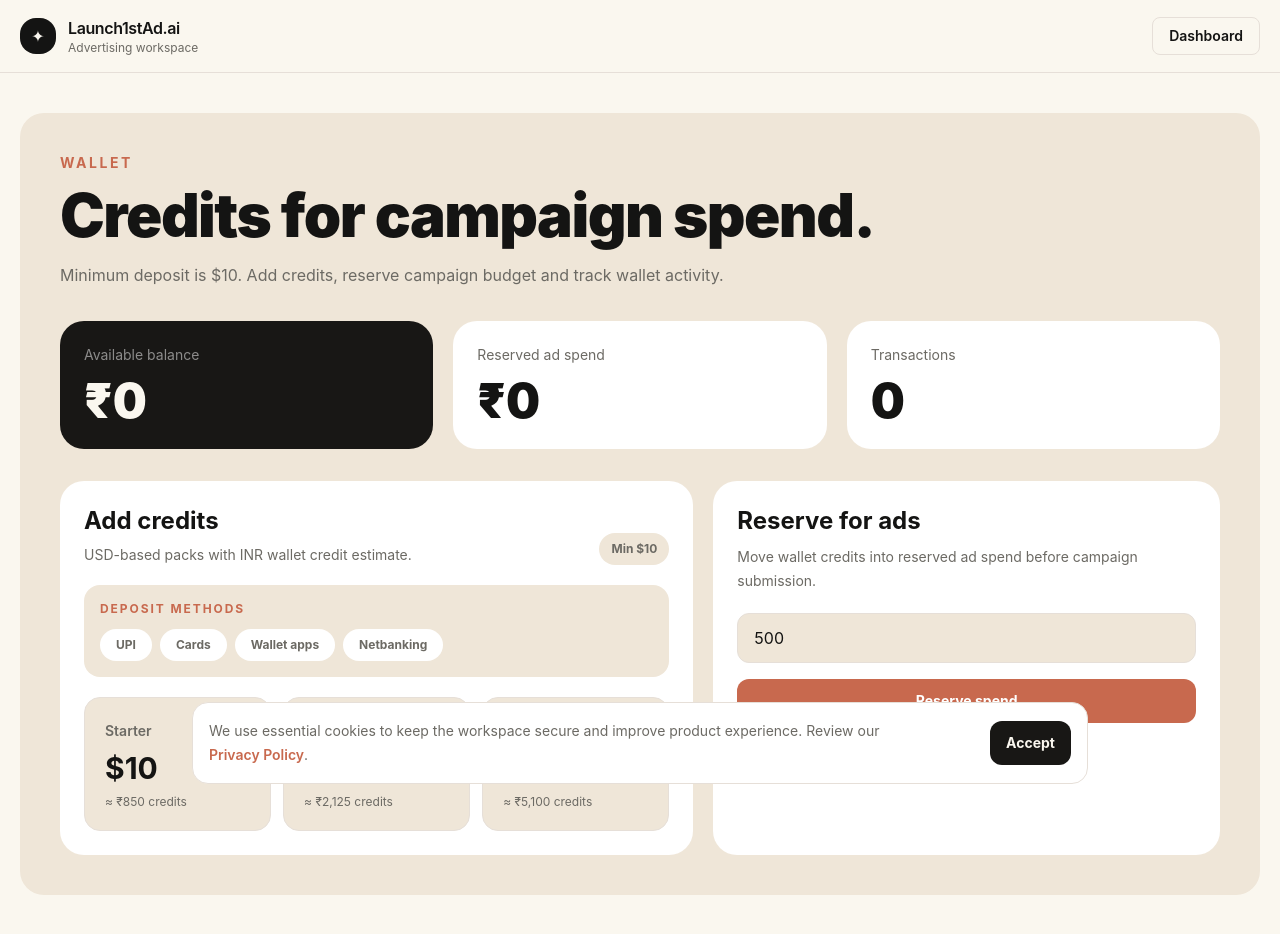
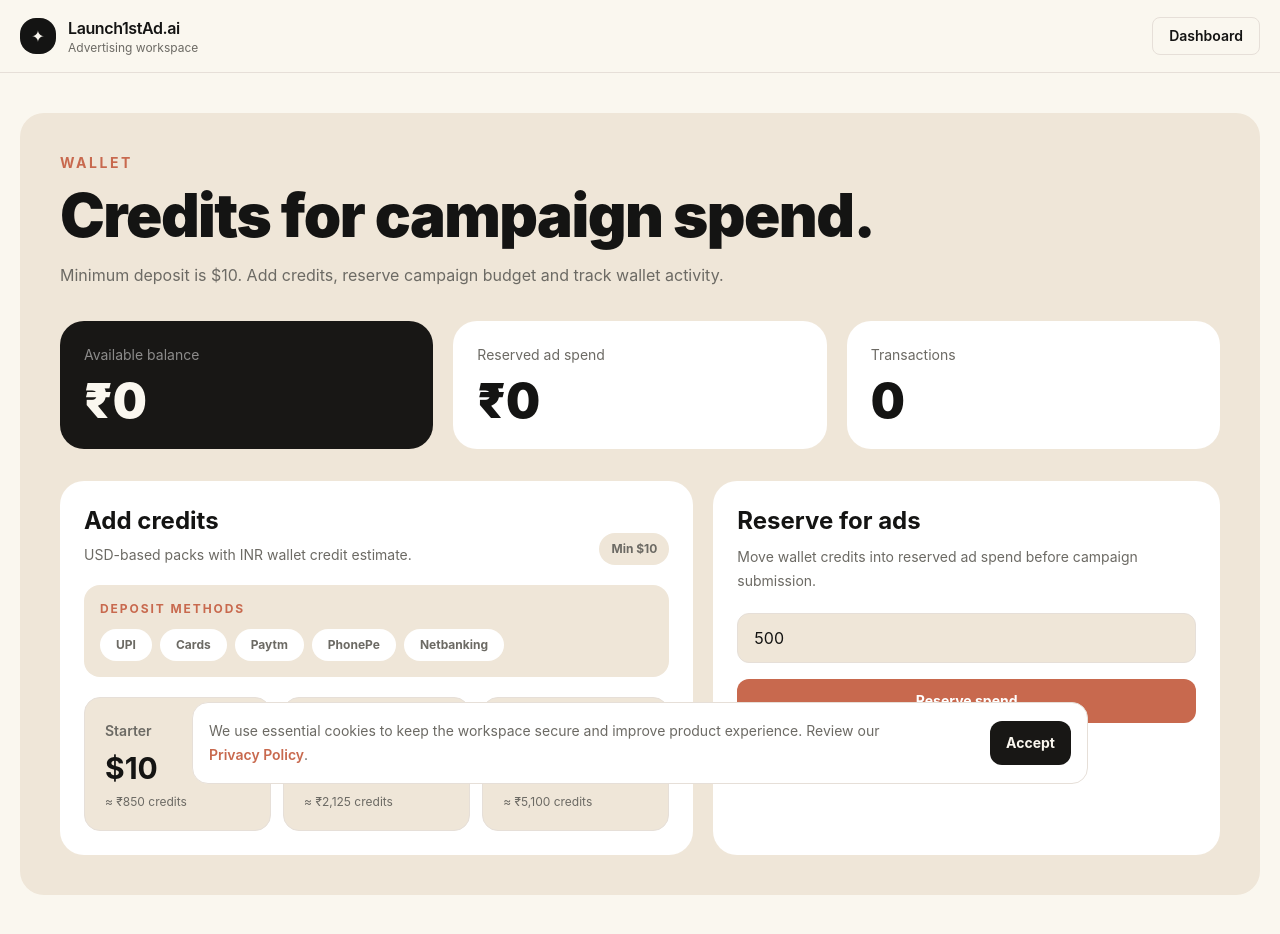
Before and after one commit to lkmeeena882437-dotcom/Launch1stAd.ai, a Next.js app: page /wallet in a window 1280 px wide. Built offline with nearby package versions, Linux system fonts and the light colour scheme.

Commit message:
Show UPI and wallet app deposit methods

```diff
--- a/components/wallet/SupportedMethods.tsx
+++ b/components/wallet/SupportedMethods.tsx
@@ -3,7 +3,7 @@ export function SupportedMethods() {
     <div className="mt-5 rounded-2xl bg-card p-4">
       <p className="text-xs font-bold uppercase tracking-[0.16em] text-coral">Deposit methods</p>
       <div className="mt-3 flex flex-wrap gap-2">
-        {["UPI", "Cards", "Wallet apps", "Netbanking"].map((item) => (
+        {["UPI", "Cards", "Paytm", "PhonePe", "Netbanking"].map((item) => (
           <span key={item} className="rounded-full bg-white px-4 py-2 text-xs font-bold text-muted">{item}</span>
         ))}
       </div>
```
